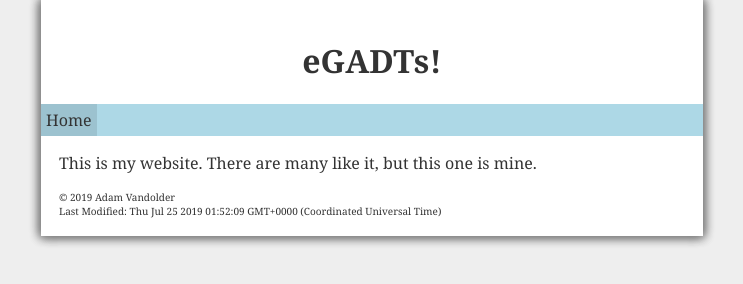
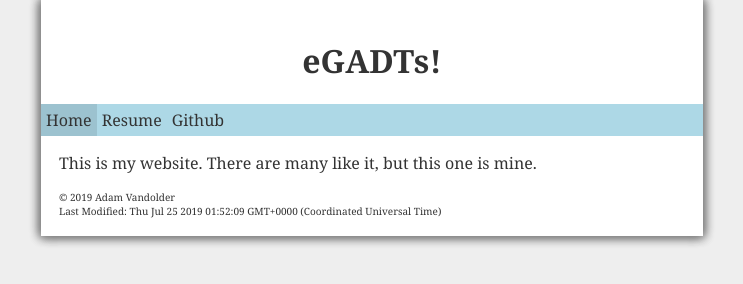
Before and after one commit to avandolder/avandolder.github.io, a plain HTML site: page index.html in a window 1280 px wide. Shown: the whole page, without its empty margins (268-1011 px from the left). Drawn offline with Linux system fonts and the light colour scheme.

Commit message:
Added resume, github link

```diff
--- a/index.html
+++ b/index.html
@@ -13,6 +13,8 @@
     <nav>
       <ul>
         <li><a id="current-page" href="index.html">Home</a></li>
+        <li><a href="resume.pdf">Resume</a></li>
+        <li><a href="https://github.com/avandolder">Github</a></li>
       </ul>
     </nav>
     <main>
```
Also changed, not shown: 1 other file.
